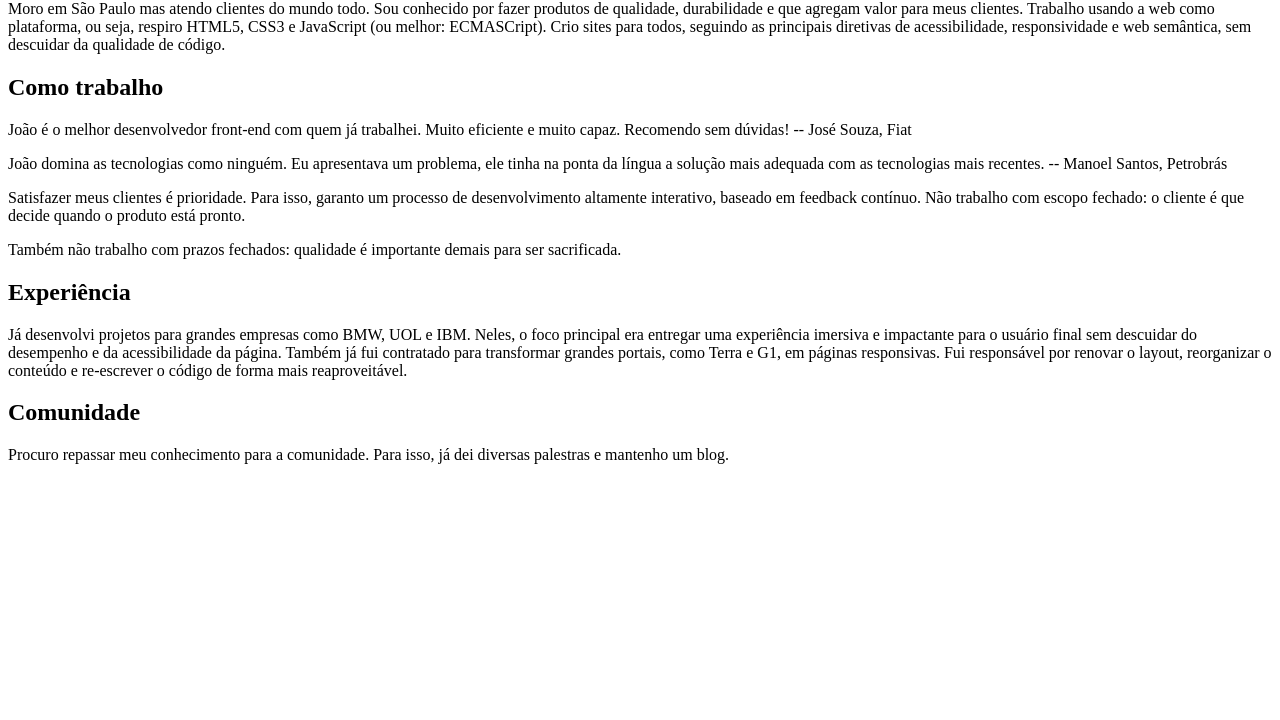
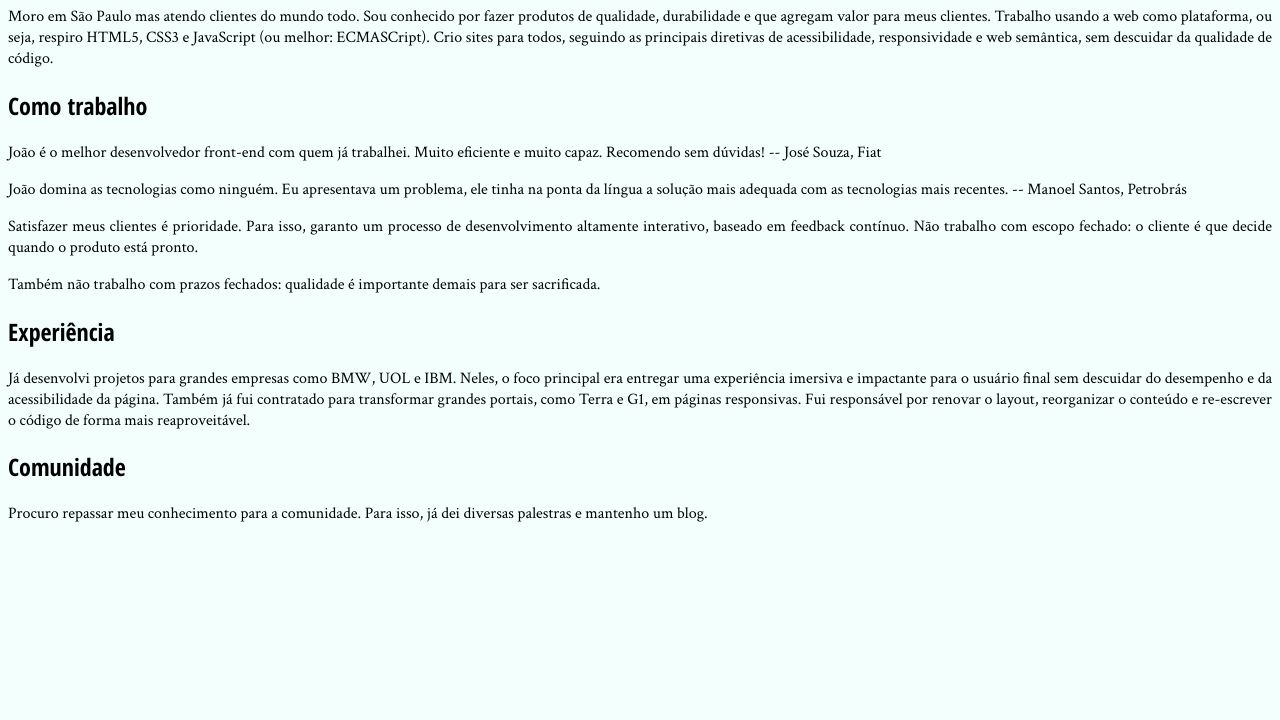
Before and after one commit to ericksonAssis/curso-html, a plain HTML site: page index.html in a window 1280 px wide. Shown: the part 80-800 px from the top of the page. Drawn offline with Linux system fonts and the light colour scheme.

Commit message:
Estilo na página index

```diff
--- /dev/null
+++ b/css/site.css
@@ -0,0 +1,18 @@
+h1, h2{
+	font-family:"Open Sans Condensed", "Arial", sans-serif;
+}
+h1{
+	background-color:#851944;
+	color:#FFFFFF;
+	text-align:center;
+}
+
+body{
+	font-family:"Crimson Text", serif;
+	background-color:#F2FFFC;
+
+}
+
+p{
+	text-align:justify;
+}
--- a/index.html
+++ b/index.html
@@ -1,7 +1,10 @@
 <!DOCTYPE html>
 	<head>
 		<meta charset="utf-8"/>
+	    <link rel="stylesheet" href="css/site.css">
 		<link rel="icon" href="img/favicon.jpg">
+		<link rel="stylesheet" href="http://fonts.googleapis.com/css?family=Crimson+Text:400,400italic,600">
+		<link rel="stylesheet" href="http://fonts.googleapis.com/css?family=Open+Sans+Condensed:700">
 		<title>curso-html</title>
 	</head>
 	<body>
```
